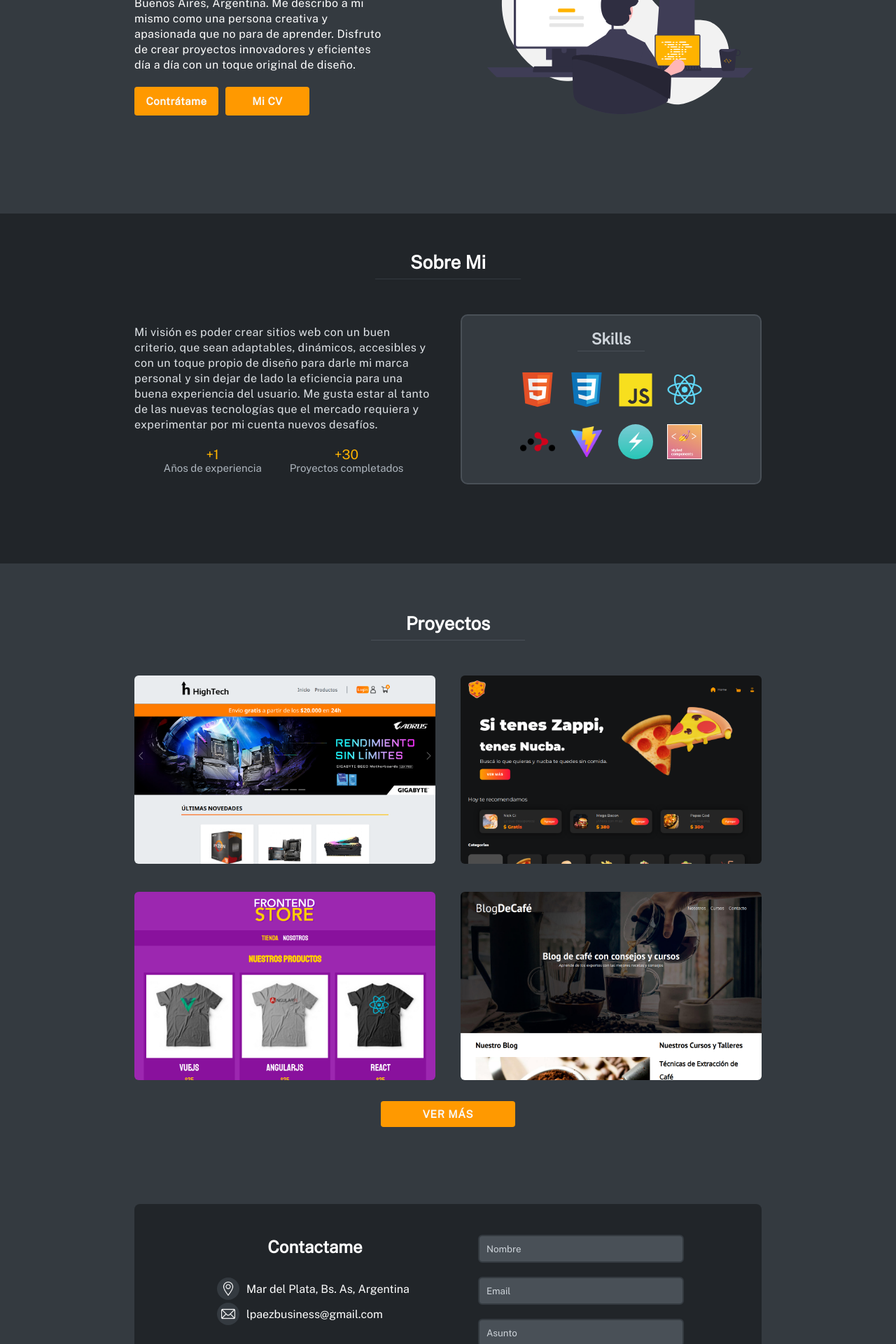
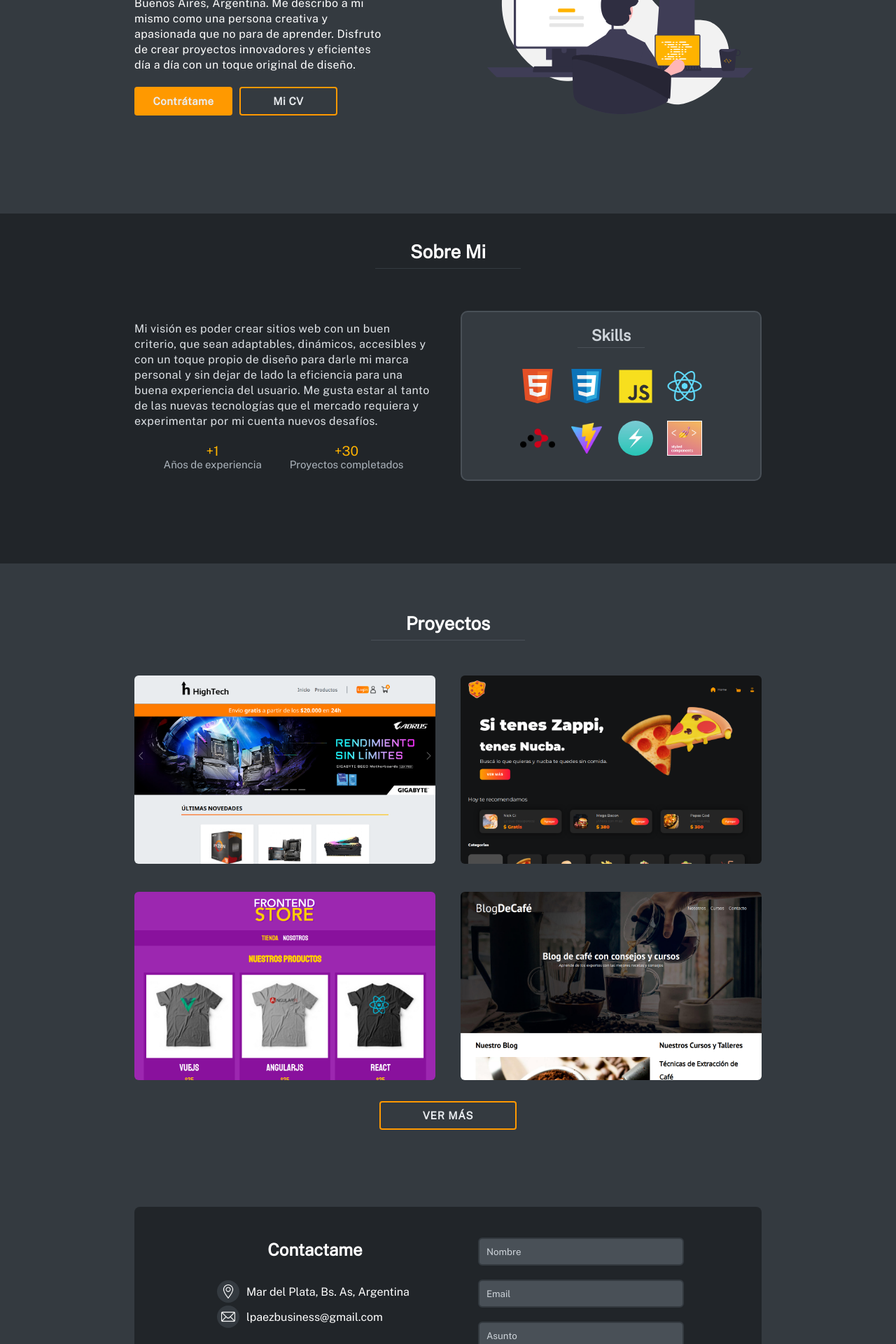
Before and after one commit to LeoPaez/portfolio-lp, a React (Vite) app: page / in a window 1280 px wide. Shown: the part 320-2240 px from the top of the page at 70% size. Built offline with nearby package versions, Linux system fonts and the light colour scheme.

Commit message:
Fixes generales

```diff
--- a/src/components/About.jsx
+++ b/src/components/About.jsx
@@ -81,7 +81,7 @@ const AboutTitle = styled.h3`
   font-size: 26px;
   border-bottom: 1px solid #343a40;
   padding: 0 50px 8px 50px;
-  margin: 0 auto 30px;
+  margin: -20px auto 40px;
   @media (max-width: 900px){
     margin: 0 auto;
   }
@@ -239,6 +239,7 @@ const Tool = styled.span`
     transform:  scale(.6) translateY(40%);
     width: auto;
     text-align: center;
+    font-size: 14px;
   }
   :hover::after,
   :focus::after  {
--- a/src/components/Contact.jsx
+++ b/src/components/Contact.jsx
@@ -101,7 +101,7 @@ const ContactSubmit = styled.button`
   cursor: pointer;
   transition: all 0.3s ease 0s;
   font-size: 16px;
-  color: #F8F9FA;
+  color: #e9ecef;
   margin-top: -6px;
   font-weight: 600;
   letter-spacing: 0.5px;
--- a/src/components/Footer.jsx
+++ b/src/components/Footer.jsx
@@ -59,13 +59,13 @@ const Footer = () => {
           <FooterRights>©2023 Todos los derechos reservados</FooterRights>
         </FooterCont>
         <FooterCont>
-          <Social href="https://www.linkedin.com/in/leonel-paez/">
+          <Social href="https://www.linkedin.com/in/leonel-paez/" target="_blank">
             <SocialLogo src={Linkedin} />
           </Social>
-          <Social href="https://github.com/LeoPaez">
+          <Social href="https://github.com/LeoPaez" target="_blank">
             <SocialLogo src={GitHub} />
           </Social>
-          <Social href="https://walink.co/9e973f">
+          <Social href="https://walink.co/9e973f" target="_blank">
             <SocialLogo src={Wpp} />
           </Social>
         </FooterCont>
--- a/src/components/Hero.jsx
+++ b/src/components/Hero.jsx
@@ -111,7 +111,7 @@ const HeroTitle = styled.h1`
   }
   :last-of-type ${HeroTitleSpan} {
     /* margin-left: -200px; */
-    animation: ${slidein} 2s infinite;
+    animation: ${slidein} 2.4s infinite;
     animation-iteration-count: 1;
   }
   @media (max-width: 1300px){
@@ -162,21 +162,47 @@ const HeroButton = styled.button`
   border: none;
   border-radius: 4px;
   padding: 12px 0;
-  width: 120px;
+  width: 140px;
   background-color: #FF9900;
-  color: #F8F9FA;
+  color: #e9ecef;
   font-weight: 600;
   transition: all 0.3s ease 0s;
   font-size: 15px;
   letter-spacing: 0.5px;
   cursor: pointer;
+  a {
+    :last-of-type button {
+      background-color: pink;
+    }
+  }
   :hover {
     background-color: #FFA600;
   }
-  @media (max-width: 800px){
-    width: 30%;
-    min-width: 100px;
+  @media (max-width: 500px){
+    width: 120px;
   }
+`
+const HeroButtonCV = styled.button`
+  border: none;
+  border-radius: 4px;
+  padding: 10px 0;
+  width: 140px;
+  background-color: transparent;
+  color: #e9ecef;
+  font-weight: 600;
+  transition: all 0.3s ease 0s;
+  font-size: 15px;
+  letter-spacing: 0.5px;
+  cursor: pointer;
+  border: 2px solid #FF9900;
+  :hover {
+    background-color: #FFA600;
+    border: 2px solid #FFA600;
+  }
+  @media (max-width: 500px){
+    width: 120px;
+  }
+  @media (max-width: px){}
 `
 
 const Hero = () => {
@@ -201,8 +227,8 @@ const Hero = () => {
               <a href="#contact">
                 <HeroButton>Contrátame</HeroButton>
               </a>
-              <a href="">
-                <HeroButton>Mi CV</HeroButton>
+              <a href="https://drive.google.com/file/d/1kPyJGFlNaq3_wnxgKyHrE4xSAZ40KFlv/view?usp=sharing" target="_blank">
+                <HeroButtonCV>Mi CV</HeroButtonCV>
               </a>
             </HeroButtons>
           </HeroItem>
--- a/src/components/MenuBurger/LeftNav.jsx
+++ b/src/components/MenuBurger/LeftNav.jsx
@@ -53,13 +53,13 @@ const LeftNav = ({ open}) => {
       <a href="#contact">
         <li>Contacto</li>
       </a>
-      <a href="https://www.linkedin.com/in/leonel-paez/">
+      <a href="https://www.linkedin.com/in/leonel-paez/" target="_blank">
         <li>LinkedIn</li>
       </a>
-      <a href="https://github.com/LeoPaez">
+      <a href="https://github.com/LeoPaez" target="_blank">
         <li>GitHub</li>
       </a>
-      <a href="https://walink.co/9e973f">
+      <a href="https://walink.co/9e973f" target="_blank">
         <li>WhatsApp</li>
       </a>
     </Ul>
--- a/src/components/Nav.jsx
+++ b/src/components/Nav.jsx
@@ -115,13 +115,13 @@ const Nav = () => {
             </LinkNavCont>
           </NavCont>
           <NavCont>
-            <Social href="https://www.linkedin.com/in/leonel-paez/">
+            <Social href="https://www.linkedin.com/in/leonel-paez/" target="_blank">
               <SocialLogo src={Linkedin} />
             </Social>
-            <Social href="https://github.com/LeoPaez">
+            <Social href="https://github.com/LeoPaez" target="_blank">
               <SocialLogo src={GitHub} />
             </Social>
-            <Social href="https://walink.co/9e973f">
+            <Social href="https://walink.co/9e973f" target="_blank">
               <SocialLogo src={Wpp} />
             </Social>
           </NavCont>
--- a/src/components/Projects.jsx
+++ b/src/components/Projects.jsx
@@ -92,12 +92,13 @@ const ProjectImg = styled.img`
   border-radius: 6px;
 `
 const ProjectName = styled.p`
-  font-size: 26px;
+  font-size: 20px;
   @media (max-width: 500px){
     font-size: 22px;
   }
 `
 const ProjectInfo = styled.p`
+  width: 80%;
   text-align: center;
   color: #E9ECEF;
   @media (max-width: 500px){
@@ -136,15 +137,16 @@ const DemoBtn = styled.button`
   justify-content: center;
   align-items: center;
   gap: 6px;
-  color: #F8F9FA;
+  color: #e9ecef;
   padding: 10px 16px;
   border-radius: 6px;
-  background-color: #FF9900;
-  border: 1px solid #FF9900;
+  background-color: transparent;
+  border: 2px solid #FF9900;
   font-size: 15px;
+  transition: all 0.3s ease 0s;
   :hover {
     background-color: #FFA600;
-    border: 1px solid #FFA600;
+    border: 2px solid #FFA600;
   }
 `
 const DemoBtnIcon = styled.img`
@@ -152,17 +154,18 @@ const DemoBtnIcon = styled.img`
 `
 const GHBtn = styled.button`
   background-color: transparent;
-  color: #F8F9FA;
+  color: #e9ecef;
   display: flex;
   justify-content: center;
   align-items: center;
   gap: 6px;
-  border: 1px solid #F8F9FA;
+  border: 2px solid #e9ecef;
   border-radius: 6px;
   padding: 10px 10px;
   font-size: 15px;
+  transition: all 0.3s ease 0s;
   :hover {
-    opacity: 0.8;
+    background-color: rgba(33, 37, 41, 0.4);
   }
 `
 const GHBtnIcon = styled.img`
@@ -173,9 +176,9 @@ const MoreProjectsBtn = styled.button`
   padding: 10px 60px;
   font-size: 15px;
   letter-spacing: 0.8px;
-  background-color: #FF9900;
-  color: #F8F9FA;
-  border: none;
+  background-color: transparent;
+  border: 2px solid #FF9900;
+  color: #e9ecef;
   cursor: pointer;
   text-transform: uppercase;
   font-weight: 600;
@@ -183,6 +186,7 @@ const MoreProjectsBtn = styled.button`
   border-radius: 4px;
   :hover {
     background-color: #FFA600;
+    border: 2px solid #FFA600;
   }
 `
 
@@ -311,7 +315,9 @@ const Projects = () => {
               </ContentDetails>
             </Project>
           </ProjectsCont>
-          <MoreProjectsBtn>Ver más</MoreProjectsBtn>
+          <a href="https://github.com/LeoPaez" target="_blank">
+            <MoreProjectsBtn>Ver más</MoreProjectsBtn>
+          </a>
         </Cont>
       </Flex>
     </>
```
